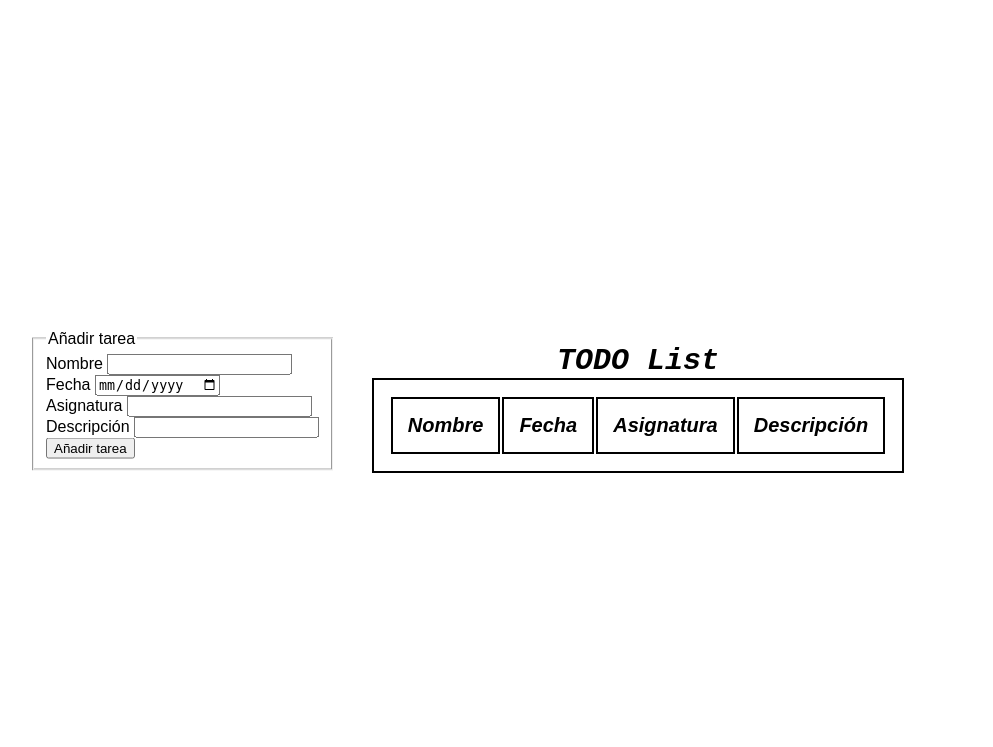
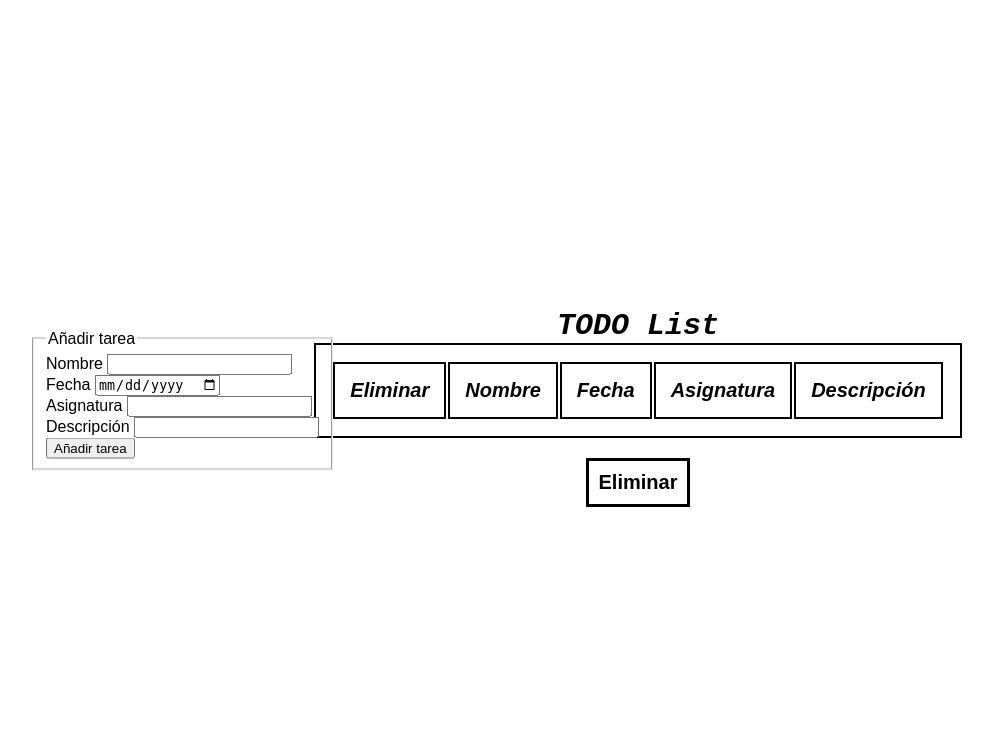
Before and after one commit to Juanma0186/DWES, a PHP site: page /ej9.php in a window 1280 px wide. Shown: the top 747 px of the page, without its empty margins (2-995 px from the left). Run offline with PHP 8.4, Linux system fonts and the light colour scheme.

Commit message:
Añadida la función de eliminar

```diff
--- a/TEMA_2/PRACTICAS/02-integracion/arrays/ej9.php
+++ b/TEMA_2/PRACTICAS/02-integracion/arrays/ej9.php
@@ -19,7 +19,31 @@ function añadirTarea($nombre, $fecha, $asignatura, $descripcion)
   file_put_contents(FILE_NAME, $s);
 }
 
-if (isset($_POST['añadir'])) {
+function eliminarTareasSeleccionadas($tareas, $seleccionadas)
+{
+  $nuevasTareas = [];
+  foreach ($tareas as $indice => $tarea) {
+    if (!in_array($indice, $seleccionadas)) {
+      $nuevasTareas[] = $tarea;
+    }
+  }
+  return $nuevasTareas;
+}
+
+if (isset($_POST['eliminar'])) {
+  $seleccionadas = isset($_POST['seleccionadas']) ? $_POST['seleccionadas'] : [];
+  $tareas = eliminarTareasSeleccionadas($tareas, $seleccionadas);
+
+  // Guardar el nuevo array de tareas en el archivo
+  $s = serialize($tareas);
+  file_put_contents(FILE_NAME, $s);
+
+  // Redirigir a la misma página para mostrar las tareas actualizadas
+  header("Location: ej9.php");
+  exit;
+}
+
+if (isset($_POST['nombre'])) {
   $nombre = $_POST['nombre'];
   $fecha = $_POST['fecha'];
   $asignatura = $_POST['asignatura'];
@@ -78,14 +102,37 @@ if (isset($_POST['añadir'])) {
       font-weight: bold;
       font-style: italic;
     }
+
+    .container {
+      display: grid;
+      place-items: center;
+    }
+
+    .delete {
+      margin-top: 1em;
+      padding: 10px;
+      border: 3px solid #000;
+      text-align: center;
+      background-color: #fff;
+      font-size: 20px;
+      font-weight: bold;
+    }
+
+    .delete:hover {
+      border-color: red;
+      color: red;
+    }
   </style>
 </head>
 
 <body>
+
+  <form action="ej9.php" method="post">
     <table>
       <caption>TODO List</caption>
       <thead>
         <tr>
+          <td>Eliminar</td>
           <td>Nombre</td>
           <td>Fecha</td>
           <td>Asignatura</td>
@@ -94,8 +141,9 @@ if (isset($_POST['añadir'])) {
       </thead>
       <tbody>
         <?php
-      foreach ($tareas as $tarea) {
+        foreach ($tareas as $indice => $tarea) {
           echo "<tr>";
+          echo "<td><input type='checkbox' name='seleccionadas[]' value='$indice'></td>";
           echo "<td>$tarea[nombre]</td>";
           echo "<td>$tarea[fecha]</td>";
           echo "<td>$tarea[asignatura]</td>";
@@ -105,6 +153,11 @@ if (isset($_POST['añadir'])) {
         ?>
       </tbody>
     </table>
+    <div class="container">
+      <button class="delete" type="submit" name="eliminar">Eliminar</button>
+    </div>
+  </form>
+  </div>
 
   <div class="annadir">
     <form action="ej9.php" method="post">
```
Also changed, not shown: 1 other file. Lines whose indentation alone changed are shown as unchanged.
